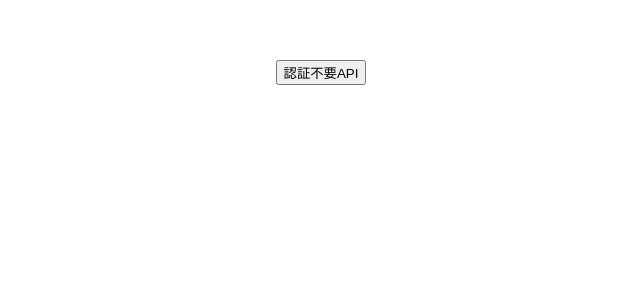
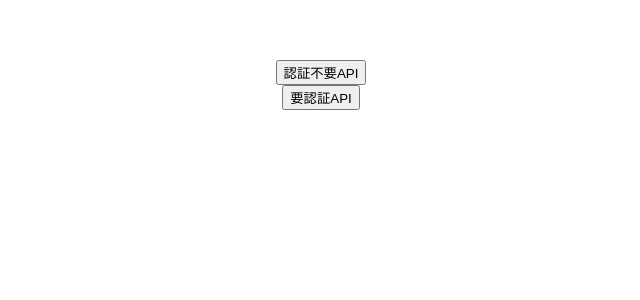
Before and after one commit to YanaPIIDXer/SpringBootAuthAPITest, a Vue app in the folder frontend/: page / in a window 1280 px wide. Shown: the top 300 px of the page, without its empty margins (319-959 px from the left). Built offline with nearby package versions, Linux system fonts and the light colour scheme.

Commit message:
認証しないと叩けないAPIを叩くボタン

```diff
--- a/frontend/src/App.vue
+++ b/frontend/src/App.vue
@@ -1,14 +1,17 @@
 <template>
   <index-button />
+  <auth-index-button />
 </template>
 
 <script>
-import IndexButton from './components/IndexButton.vue'
+import IndexButton from './components/IndexButton';
+import AuthIndexButton from './components/AuthIndexButton';
 
 export default {
   name: 'App',
   components: {
-    IndexButton
+    IndexButton,
+    AuthIndexButton
   }
 }
 </script>
--- /dev/null
+++ b/frontend/src/components/AuthIndexButton.vue
@@ -0,0 +1,23 @@
+<template>
+  <div>
+    <button @click="onClick">要認証API</button>
+  </div>
+</template>
+
+<script>
+import { get } from '../modules/APIConnection';
+
+export default {
+  name: 'AuthIndexButton',
+  methods: {
+    onClick: async function () {
+      var result = await get("auth/index");
+      if (result == null) { return; }
+      alert(result.message);
+    }
+  }
+}
+</script>
+
+<style scoped>
+</style>
```
